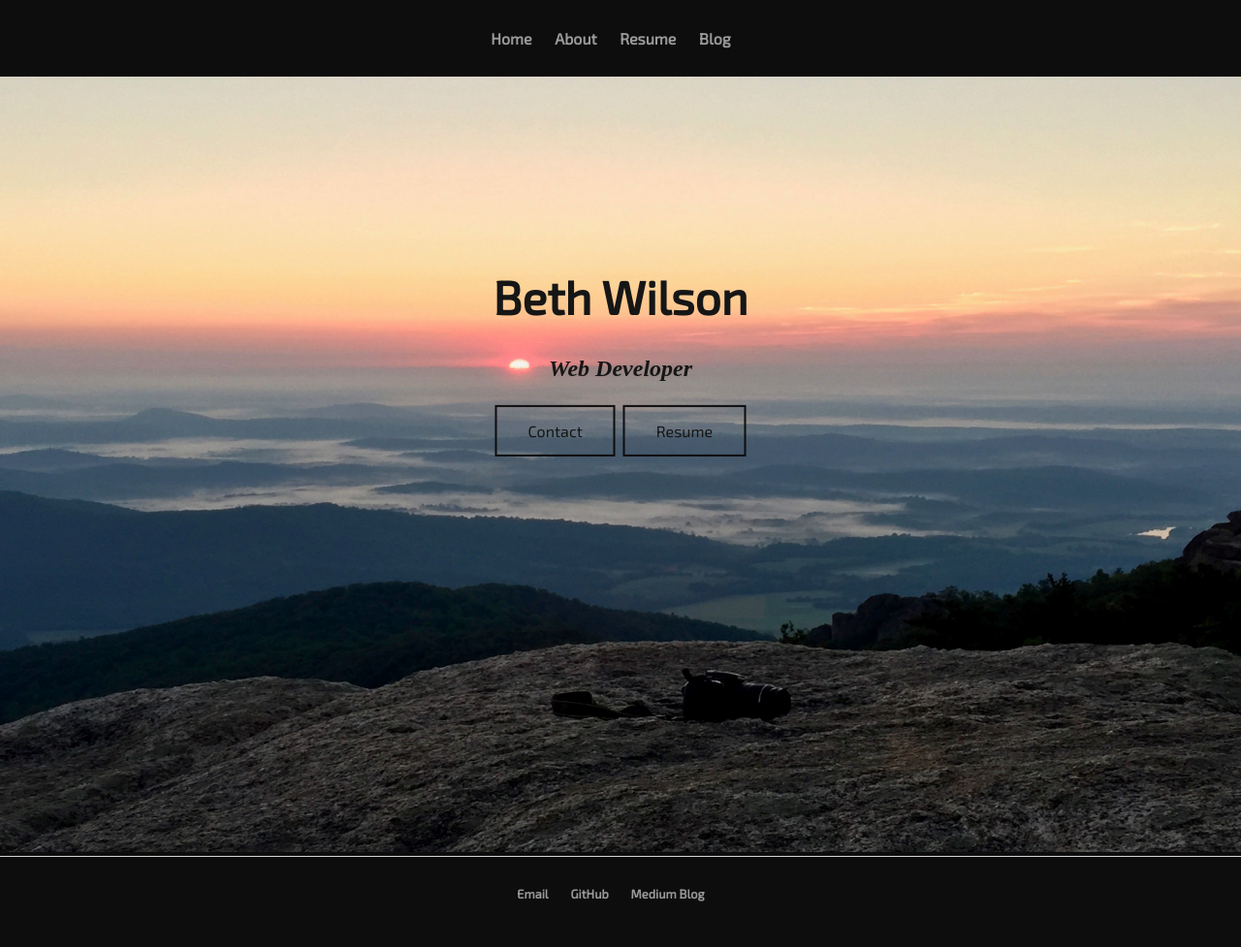
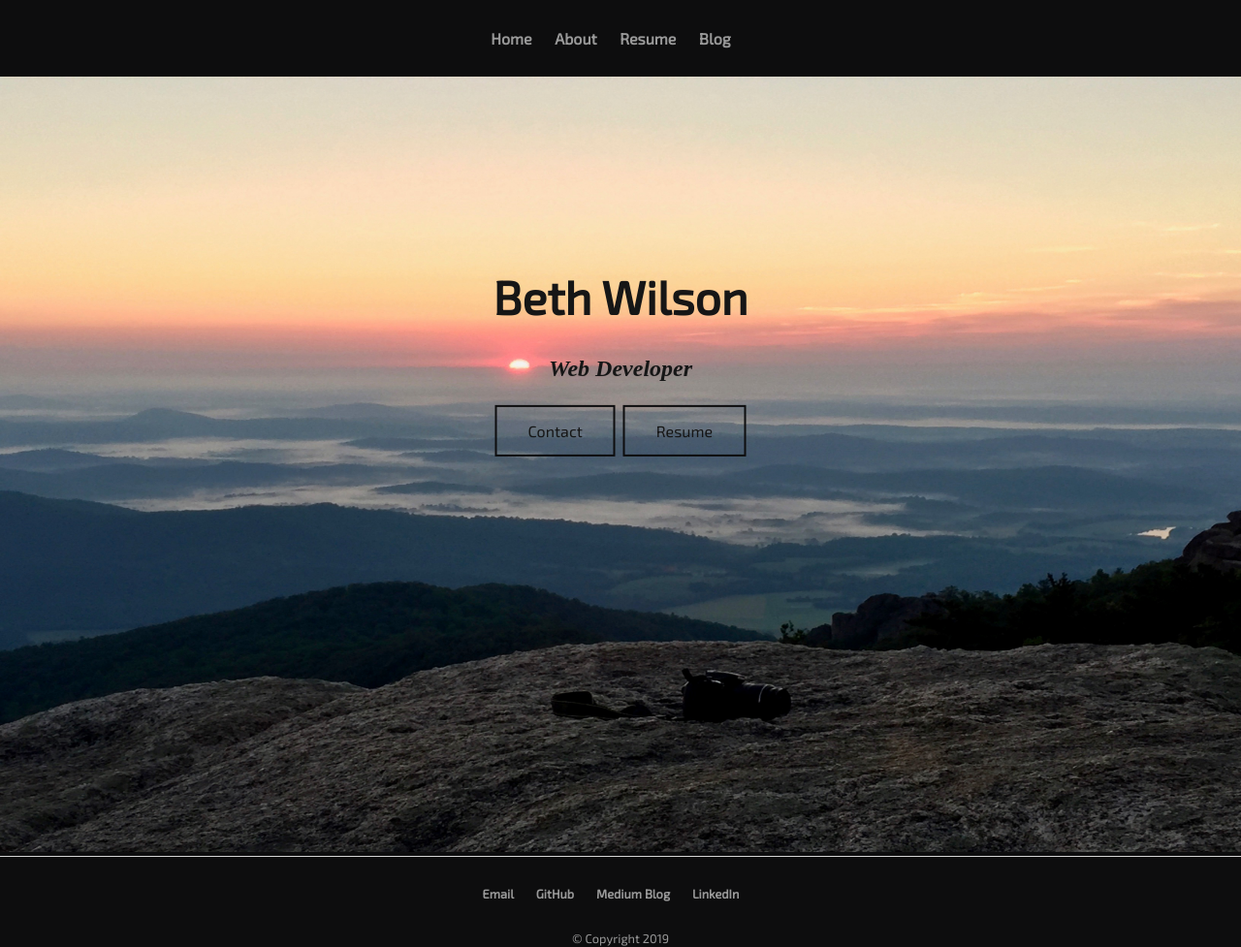
Before and after one commit to bethwilson07/bethwilson07.github.io, a Jekyll site: the page built from index.html, in a window 1280 px wide. Shown: the whole page at 97% size. Built offline with Jekyll 4.4.1, drawn with Linux system fonts in a browser that asks for light colours.

Commit message:
adjusted footer

```diff
--- a/_includes/footer.html
+++ b/_includes/footer.html
@@ -1,7 +1,9 @@
 <footer>
-    <ul>
-        <li><a href="mailto:beth.ny.wlsn@gmail.com">Email</a></li>
-        <li><a href="https://github.com/bethwilson07">GitHub</a></li>
-        <li><a href="https://medium.com/@beth.ny.wlsn">Medium Blog</a></li>
+  <ul>
+    <li><a href="mailto:beth.ny.wlsn@gmail.com">Email</a></li>
+    <li><a href="https://github.com/bethwilson07">GitHub</a></li>
+    <li><a href="https://medium.com/@beth.ny.wlsn">Medium Blog</a></li>
+    <li><a href="https://www.linkedin.com/in/beth-wilson/">LinkedIn</a></li>
   </ul>
+    <a href="/">&copy; Copyright 2019</a>
 </footer>
--- a/css/main.css
+++ b/css/main.css
@@ -23,10 +23,13 @@ nav ul, footer ul {
 nav ul li, footer ul li {
     display: inline;
     margin-right: 20px;
+    text-align: center;
 }
+
 a {
     text-decoration: none;
     color: #999;
+    font-family: 'Exo 2';
 }
 a:hover {
     text-decoration: underline;
```
